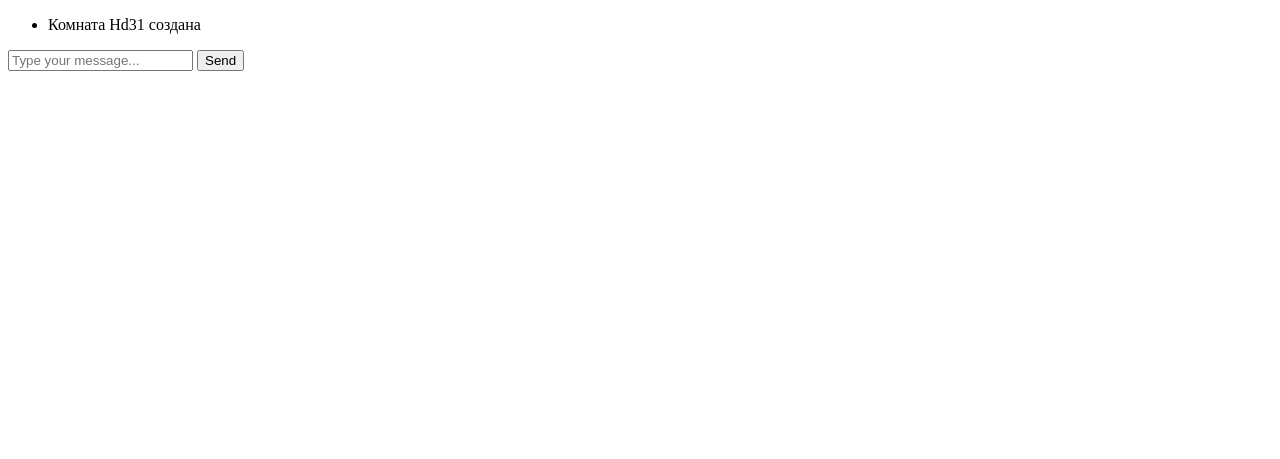
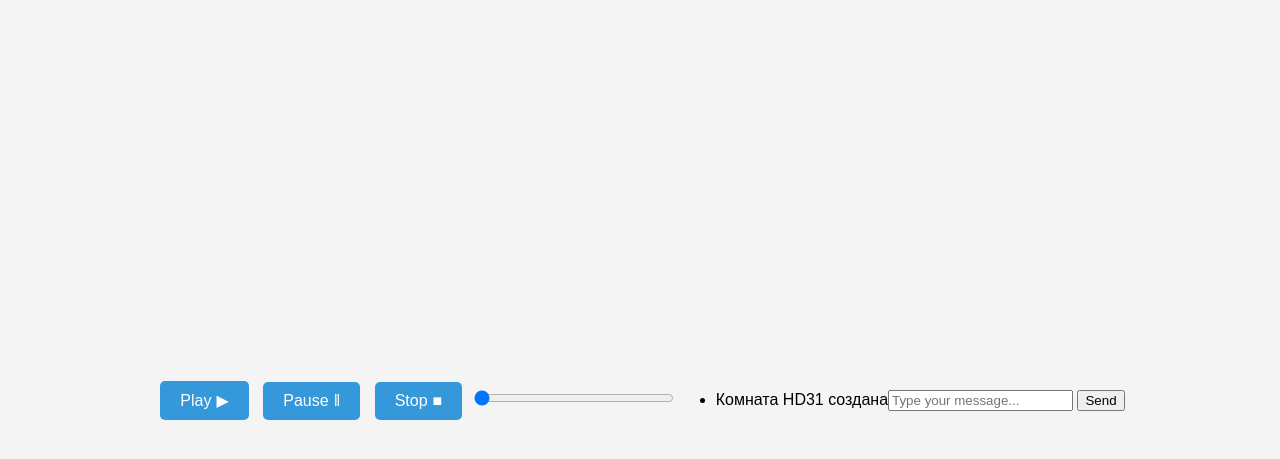
Before and after one commit to nupellot/music-synchronizer, a Flask app: page / in a window 1280 px wide. Shown: the top 459 px of the page. Run offline with Flask 3, Linux system fonts and the light colour scheme; some libraries are stand-ins or nearby versions.

Commit message:
Добавил проигрывание трека и кнопочки

```diff
--- a/app.py
+++ b/app.py
@@ -12,7 +12,10 @@ socketio = SocketIO(app)
 
 class Room:
     def __init__(self):
-        self.queue = []
+        current_track = None
+        current_time_stamp = None
+
+        self.queue = ["1.mp3"]
         # Генерация 2 случайных цифр
         digits = ''.join(random.choices(string.digits, k=2))
         # Генерация 2 случайных букв
@@ -20,8 +23,9 @@ class Room:
         # Собираем код из цифр и букв
         random_code = letters + digits
         # Возвращаем сгенерированный код
-        self.code = random_code
+        self.code = random_code.upper()
         self.messages = [f"Комната {self.code} создана"]
+
 
 
 
@@ -30,7 +34,7 @@ room = Room()
 
 @app.route('/')
 def index():
-    return render_template('index_chat.html', messages=room.messages)
+    return render_template('index_chat.html', room=room)
 
 @socketio.on('new_message')
 def handle_message(data):
--- /dev/null
+++ b/static/css/player.css
@@ -0,0 +1,51 @@
+body {
+    font-family: Arial, sans-serif;
+    background-color: #f4f4f4;
+    display: flex;
+    justify-content: center;
+    align-items: center;
+    height: 100vh;
+    margin: 0;
+}
+
+.player {
+    display: flex;
+    flex-direction: column;
+    align-items: center;
+}
+
+.control-button {
+    background-color: #3498db;
+    color: #fff;
+    border: none;
+    padding: 10px 20px;
+    margin: 5px;
+    border-radius: 5px;
+    cursor: pointer;
+    font-size: 16px;
+    transition: background-color 0.3s ease;
+}
+
+.control-button:hover {
+    background-color: #2980b9;
+}
+
+.play-button::after {
+    content: "\25B6"; /* Unicode character for play symbol */
+    margin-left: 5px;
+}
+
+.pause-button::after {
+    content: "\2016"; /* Unicode character for pause symbol */
+    margin-left: 5px;
+}
+
+.stop-button::after {
+    content: "\25A0"; /* Unicode character for stop symbol */
+    margin-left: 5px;
+}
+
+input[type="range"] {
+    width: 200px;
+    margin-top: 10px;
+}
--- a/templates/index_chat.html
+++ b/templates/index_chat.html
@@ -5,10 +5,22 @@
     <meta charset="UTF-8">
     <meta name="viewport" content="width=device-width, initial-scale=1.0">
     <title>Simple Chat with Flask and WebSocket</title>
+    <link rel="stylesheet" href="{{ url_for('static', filename='css/player.css') }}">
 </head>
 <body>
+    {% for track in room.queue %}
+        <audio src="static/music/{{ track }}" id="Player"></audio>
+        <div>
+            <button class="control-button play-button" onclick="requestPlay()">Play</button>
+            <button class="control-button pause-button" onclick="requestPause()">Pause</button>
+            <button class="control-button stop-button" onclick="requestStop()">Stop</button>
+            <input type="range" value="0" max="100" step="1" oninput="seek(event)">
+        </div>
+
+
+    {% endfor %}
     <ul id="chat">
-        {% for message in messages %}
+        {% for message in room.messages %}
             <li>{{ message }}</li>
         {% endfor %}
     </ul>
@@ -34,6 +46,45 @@
             socket.emit('new_message', message);
             messageInput.value = '';
         }
+
+
+        window.onload = function() {
+            player = document.getElementById("Player");
+        };
+
+        function requestPlay() {
+            socket.emit('play', {"timeStamp": player.currentTime});
+        }
+        function requestPause() {
+            socket.emit('pause', {"timeStamp": player.currentTime});
+        }
+        function requestStop() {
+            socket.emit('stop', {"timeStamp": player.currentTime});
+        }
+
+        function play() {
+            player.play();
+        }
+
+        function pause() {
+            player.pause();
+        }
+
+        function stop() {
+            player.pause();
+            player.currentTime = 0;
+        }
+
+        function seek(event) {
+            var percent = event.target.value / 100;
+            audio.currentTime = audio.duration * percent;
+        }
+
+        socket.on("pause", pause)
+        socket.on("play", play)
+        socket.on("stop", stop)
+
+
     </script>
 </body>
 </html>
```
